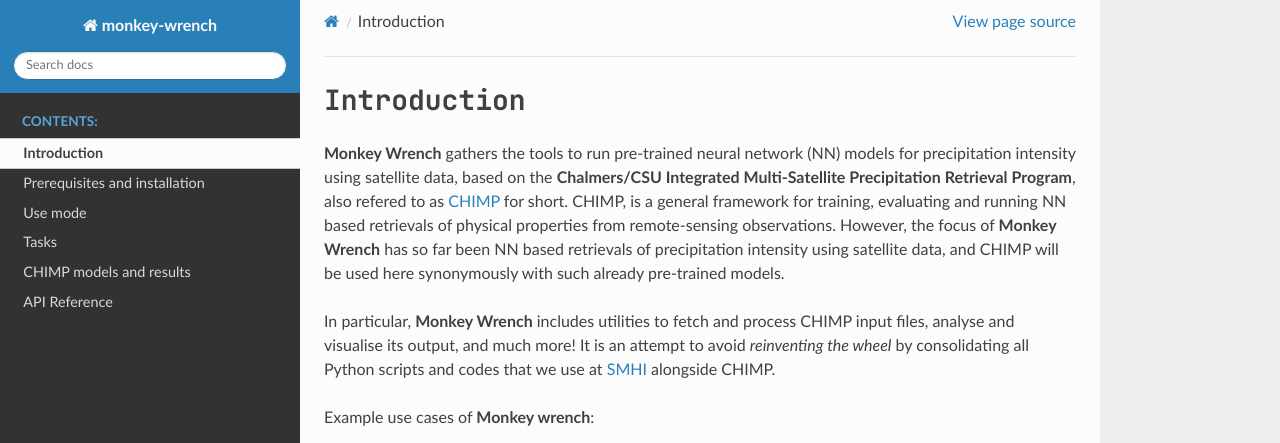
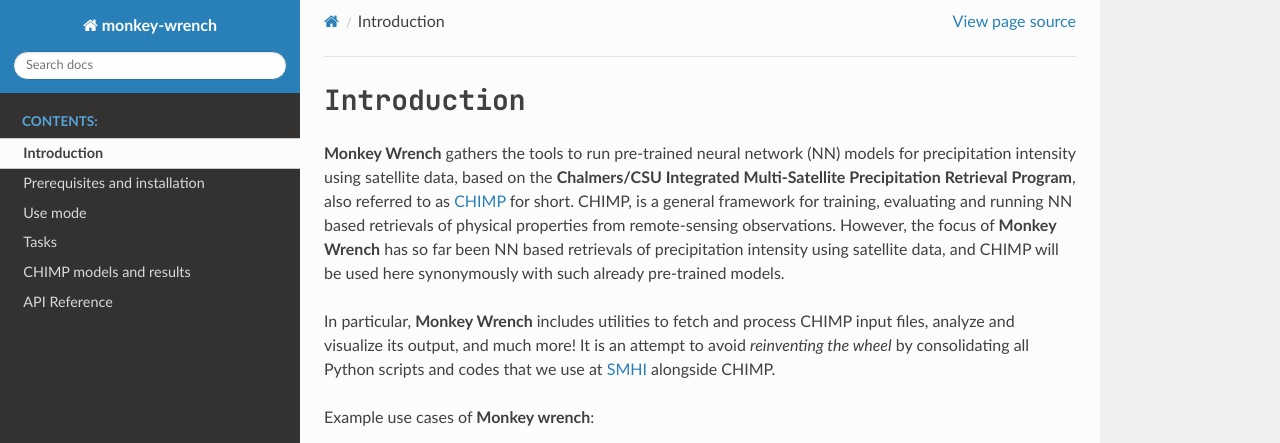
Before and after one commit to pkhalaj/monkey-wrench, a Sphinx documentation site: the page built from docs/source/static/introduction.rst, in a window 1280 px wide and 1385 px high. Shown: the top 443 px of the window. Built offline with Sphinx 7.4.7 and the Read the Docs theme 3.1.0, drawn with Linux system fonts in a browser that asks for light colours.

Commit message:
Fix typos

```diff
--- a/docs/source/static/chimp_models.rst
+++ b/docs/source/static/chimp_models.rst
@@ -62,4 +62,4 @@ Results
 
 The results are written as ``NetCDF4`` datasets to the provided output directory.
 Currently the only retrieved variable is ``dbz_mean``. Since CHIMP retrievals are probabilistic, the ``_mean``
-suffix is added to the variable name highlight that it is the expected value of the retrieved posterior distribution.
+suffix is added to the variable name to highlight that it is the expected value of the retrieved posterior distribution.
--- a/docs/source/static/installation.rst
+++ b/docs/source/static/installation.rst
@@ -16,7 +16,7 @@ _______________________________________
     git clone https://github.com/pkhalaj/monkey-wrench.git
 
 
-2- All the requirements for running CHIMP is in `chimp.yaml`_. The file provides a conda environment with the same
+2- All the requirements for running CHIMP are in `chimp.yaml`_. The file provides a conda environment with the same
 name (excluding the :samp:`.yaml` extension). To install and activate the available conda environment, run:
 
 .. code-block:: bash
--- a/docs/source/static/introduction.rst
+++ b/docs/source/static/introduction.rst
@@ -3,14 +3,14 @@ Introduction
 
 **Monkey Wrench** gathers the tools to run pre-trained neural network (NN) models for
 precipitation intensity using satellite data, based on the **Chalmers/CSU Integrated
-Multi-Satellite Precipitation Retrieval Program**, also refered to as `CHIMP`_ for short.
+Multi-Satellite Precipitation Retrieval Program**, also referred to as `CHIMP`_ for short.
 CHIMP, is a general framework for training, evaluating and running NN based retrievals of physical
 properties from remote-sensing observations. However, the focus of **Monkey Wrench**
 has so far been NN based retrievals of precipitation intensity using satellite data,
 and CHIMP will be used here synonymously with such already pre-trained models.
 
 In particular, **Monkey Wrench** includes utilities to fetch and process CHIMP input files,
-analyse and visualise its output, and much more! It is an attempt to avoid
+analyze and visualize its output, and much more! It is an attempt to avoid
 *reinventing the wheel* by consolidating all Python scripts and codes that we use
 at `SMHI`_ alongside CHIMP.
 
--- a/docs/source/static/tasks.rst
+++ b/docs/source/static/tasks.rst
@@ -164,7 +164,7 @@ Paths
     Keys:
       input_directory   # must point to an existing directory
       output_directory  # must point to an existing directory
-      intput_filename   # must point to an existing file
+      input_filename    # must point to an existing file
       output_filename   # must be a new path as overwriting an existing file is not allowed!
 
     Values:
--- a/docs/source/static/use_mode.rst
+++ b/docs/source/static/use_mode.rst
@@ -3,7 +3,7 @@ Use mode
 
 You can use Monkey Wrench in two modes:
 
-* As a python package which can be easily imported and used in python codes/scripts.
+* As a Python package which can be easily imported and used in Python codes/scripts.
 
 * As a standalone executable, essentially serving as a task manager which reads and runs task from YAML files.
 
```
